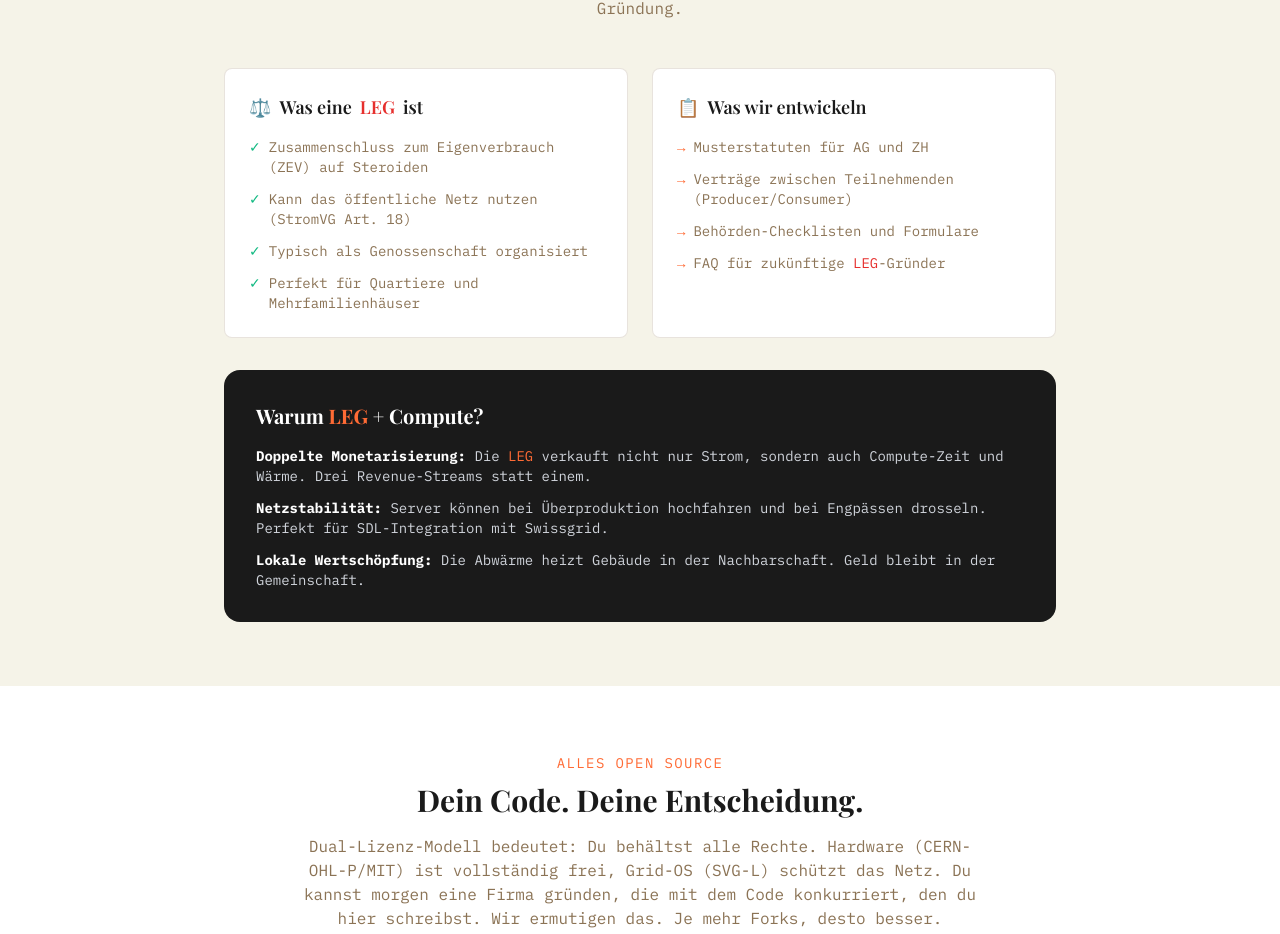
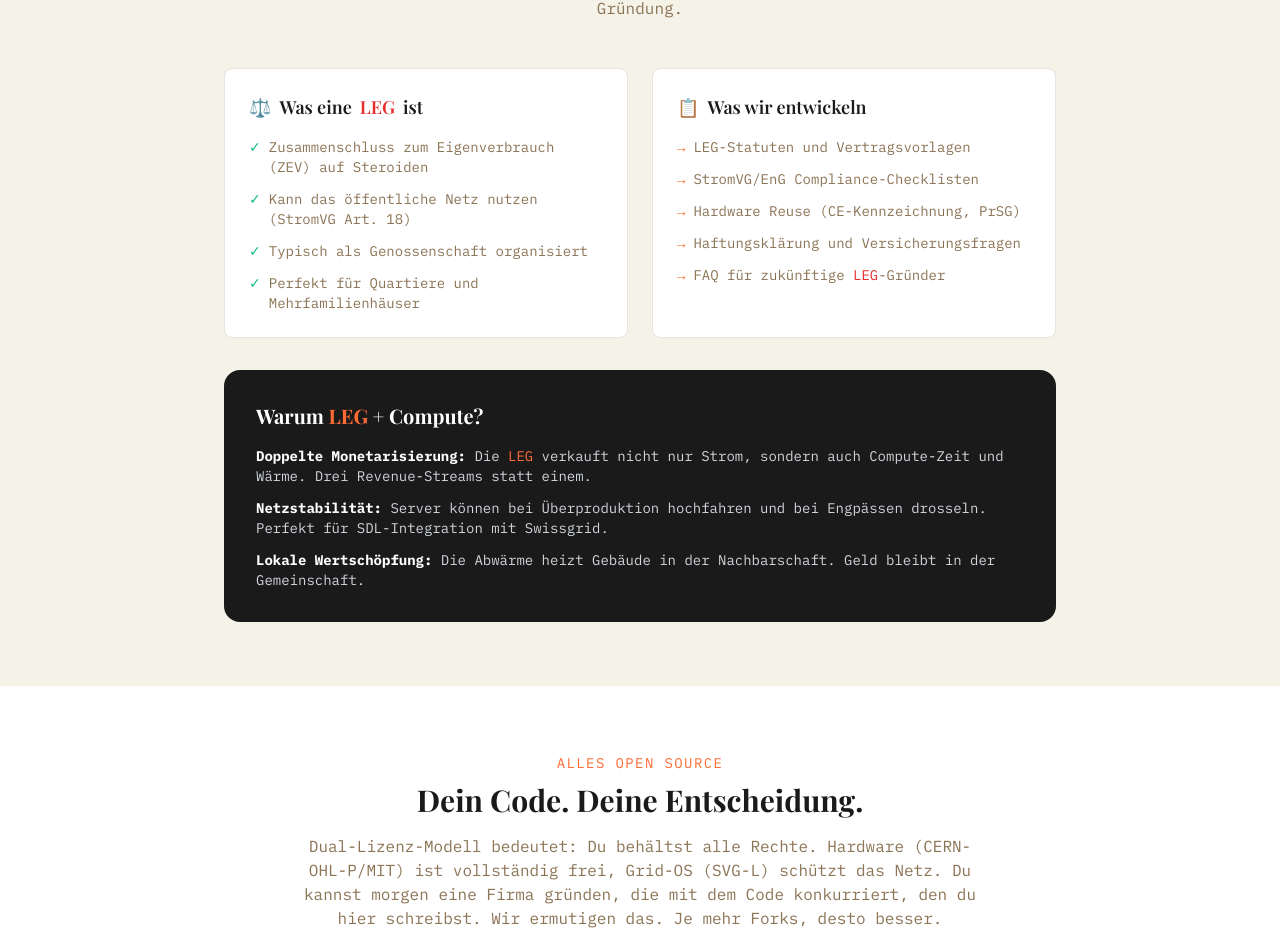
Before and after one commit to wgusta/sihlhack, a Next.js app: page /about in a window 1280 px wide. Shown: the part 3559-4493 px from the top of the page. Built offline with nearby package versions, Linux system fonts and the light colour scheme.

Commit message:
Update LEG Legal section with hardware compliance deliverables

```diff
--- a/app/about/page.tsx
+++ b/app/about/page.tsx
@@ -431,15 +431,19 @@ export default function AboutPage() {
                   <ul className="space-y-3 text-sm font-mono text-historic-sepia">
                     <li className="flex items-start gap-2">
                       <span className="text-thermal-orange">→</span>
-                      <span>Musterstatuten für AG und ZH</span>
+                      <span>LEG-Statuten und Vertragsvorlagen</span>
                     </li>
                     <li className="flex items-start gap-2">
                       <span className="text-thermal-orange">→</span>
-                      <span>Verträge zwischen Teilnehmenden (Producer/Consumer)</span>
+                      <span>StromVG/EnG Compliance-Checklisten</span>
                     </li>
                     <li className="flex items-start gap-2">
                       <span className="text-thermal-orange">→</span>
-                      <span>Behörden-Checklisten und Formulare</span>
+                      <span>Hardware Reuse (CE-Kennzeichnung, PrSG)</span>
+                    </li>
+                    <li className="flex items-start gap-2">
+                      <span className="text-thermal-orange">→</span>
+                      <span>Haftungsklärung und Versicherungsfragen</span>
                     </li>
                     <li className="flex items-start gap-2">
                       <span className="text-thermal-orange">→</span>
```
